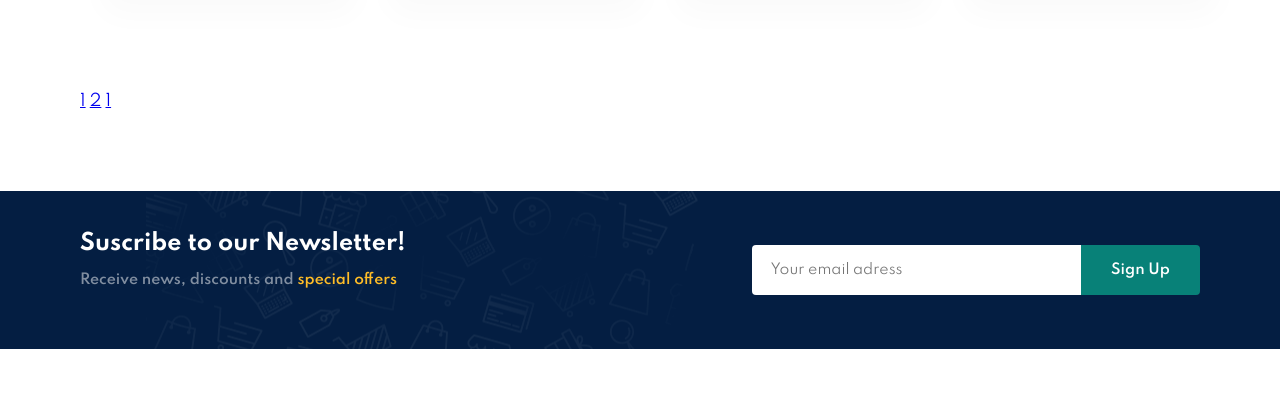
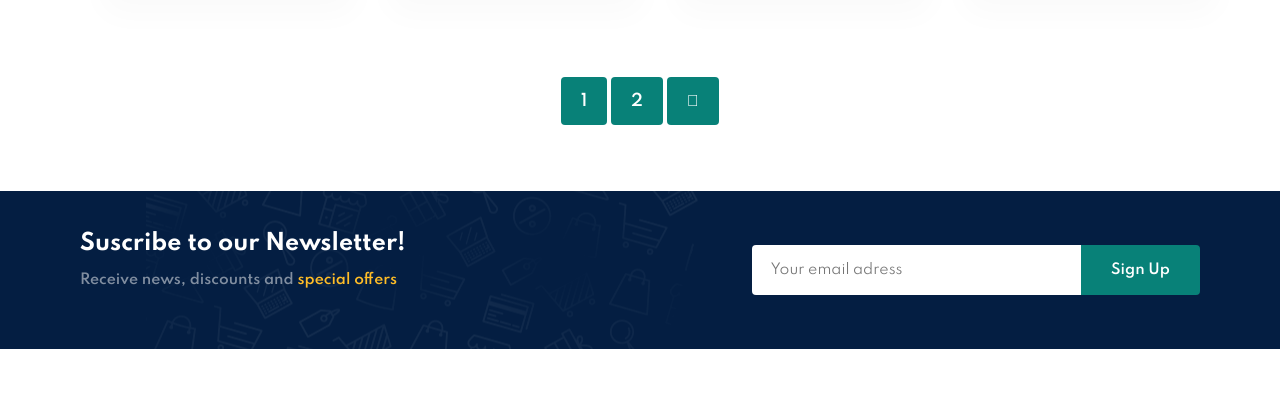
Before and after one commit to btlw/ecommerce-website, a plain HTML site: page shop.html in a window 1280 px wide. Shown: the part 2035-2442 px from the top of the page. Drawn offline with Linux system fonts and the light colour scheme.

Commit message:
Create shop page pagination

```diff
--- a/shop.html
+++ b/shop.html
@@ -312,7 +312,7 @@
     <section id="pagination" class="section-p1">
         <a href="#">1</a>
         <a href="#">2</a>
-        <a href="#">1</a>
+        <a href="#"><i class="fal fa-long-arrow-alt-right"></i></a>
     </section>
 
     <section id="newsletter" class="section-p1 section-m1">
--- a/style.css
+++ b/style.css
@@ -535,6 +535,23 @@ footer .copyright {
     color: #fff;
 }
 
+#pagination {
+    text-align: center;
+}
+
+#pagination a {
+    text-decoration: none;
+    background-color: #088178;
+    padding: 15px 20px;
+    border-radius: 4px;
+    color: #fff;
+    font-weight: 600;
+}
+
+#pagination a i {
+    font-style: 16px;
+    font-weight: 600;
+}
 /* Cart Page */
 
 /* Start Media Query */
```
